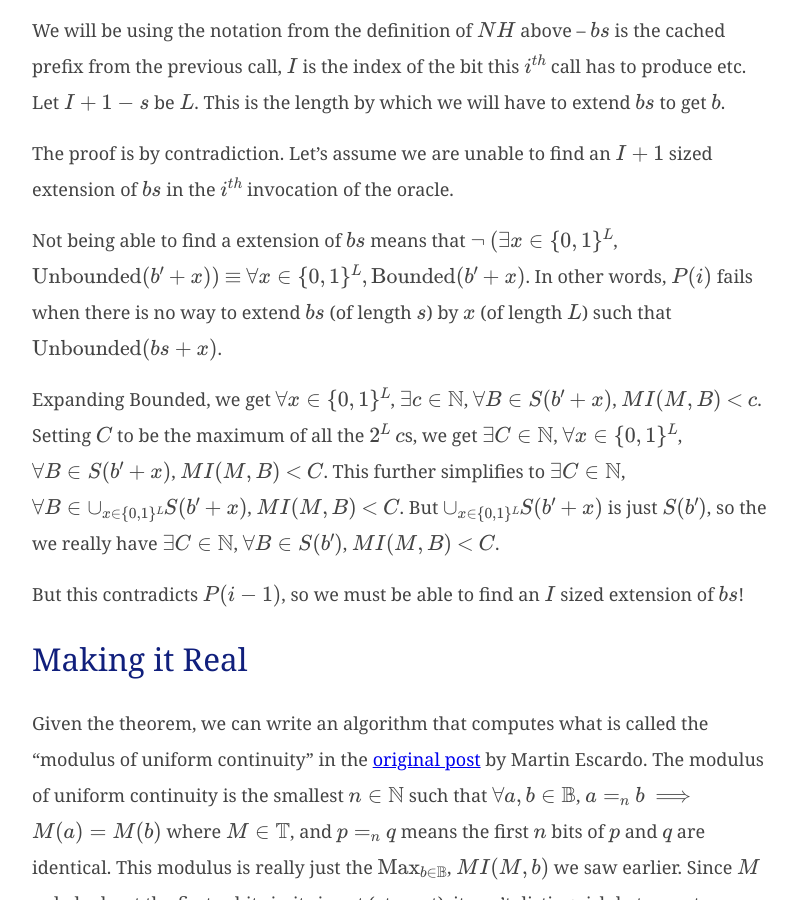
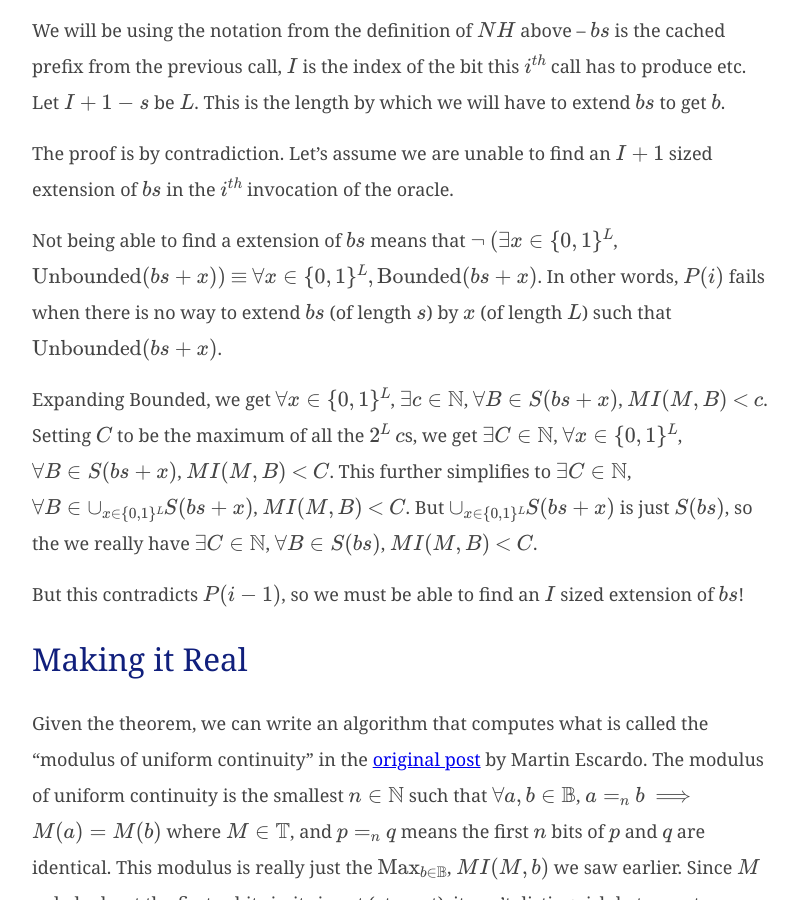
Before and after one commit to sanjoy/playingwithpointers.com, a Jekyll site: the page built from _blog/impossible-programs.markdown, in a window 1280 px wide and 900 px high, scrolled down 3865 px. Shown: the whole window, without its empty margins (238-1036 px from the left). Built offline with Jekyll 4.4.1, drawn with Linux system fonts in a browser that asks for light colours; formulas are drawn with MathJax 3.

Commit message:
fix spelling

```diff
--- a/_blog/impossible-programs.markdown
+++ b/_blog/impossible-programs.markdown
@@ -81,9 +81,9 @@ We will be using the notation from the definition of $$NH$$ above -- $$bs$$ is t
 
 The proof is by contradiction.  Let's assume we are unable to find an $$I+1$$ sized extension of $$bs$$ in the $$i^{th}$$ invocation of the oracle.
 
-Not being able to find a extension of $$bs$$ means that $$\neg$$ $$(\exists x \in \{0,1\}^{L}$$, $$\textrm{Unbounded}(b' + x))$$ $$\equiv$$ $$\forall x \in \{0,1\}^{L}, \textrm{Bounded}(b' + x)$$.  In other words, $$P(i)$$ fails when there is no way to extend $$bs$$ (of length $$s$$) by $$x$$ (of length $$L$$) such that $$\textrm{Unbounded}(bs + x)$$.
+Not being able to find a extension of $$bs$$ means that $$\neg$$ $$(\exists x \in \{0,1\}^{L}$$, $$\textrm{Unbounded}(bs + x))$$ $$\equiv$$ $$\forall x \in \{0,1\}^{L}, \textrm{Bounded}(bs + x)$$.  In other words, $$P(i)$$ fails when there is no way to extend $$bs$$ (of length $$s$$) by $$x$$ (of length $$L$$) such that $$\textrm{Unbounded}(bs + x)$$.
 
-Expanding Bounded, we get $$\forall x \in \{0,1\}^{L}$$, $$\exists c \in \mathbb{N}$$, $$\forall B \in S(b' + x)$$, $$MI(M, B)$$ $$\lt$$ $$c$$.  Setting $$C$$ to be the maximum of all the $$2^{L}$$ $$c$$s, we get $$\exists C \in \mathbb{N}$$, $$\forall x \in \{0,1\}^{L}$$, $$\forall B \in S(b' + x)$$, $$MI(M, B)$$ $$\lt$$ $$C$$.  This further simplifies to $$\exists C \in \mathbb{N}$$, $$\forall B \in \cup_{x \in \{0,1\}^{L}} S(b' + x)$$, $$MI(M, B)$$ $$\lt$$ $$C$$.  But $$\cup_{x \in \{0,1\}^{L}} S(b' + x)$$ is just $$S(b')$$, so the we really have $$\exists C \in \mathbb{N}$$, $$\forall B \in S(b')$$, $$MI(M, B)$$ $$\lt$$ $$C$$.
+Expanding Bounded, we get $$\forall x \in \{0,1\}^{L}$$, $$\exists c \in \mathbb{N}$$, $$\forall B \in S(bs + x)$$, $$MI(M, B)$$ $$\lt$$ $$c$$.  Setting $$C$$ to be the maximum of all the $$2^{L}$$ $$c$$s, we get $$\exists C \in \mathbb{N}$$, $$\forall x \in \{0,1\}^{L}$$, $$\forall B \in S(bs + x)$$, $$MI(M, B)$$ $$\lt$$ $$C$$.  This further simplifies to $$\exists C \in \mathbb{N}$$, $$\forall B \in \cup_{x \in \{0,1\}^{L}} S(bs + x)$$, $$MI(M, B)$$ $$\lt$$ $$C$$.  But $$\cup_{x \in \{0,1\}^{L}} S(bs + x)$$ is just $$S(bs)$$, so the we really have $$\exists C \in \mathbb{N}$$, $$\forall B \in S(bs)$$, $$MI(M, B)$$ $$\lt$$ $$C$$.
 
 But this contradicts $$P(i-1)$$, so we must be able to find an $$I$$ sized extension of $$bs$$!
 
```
